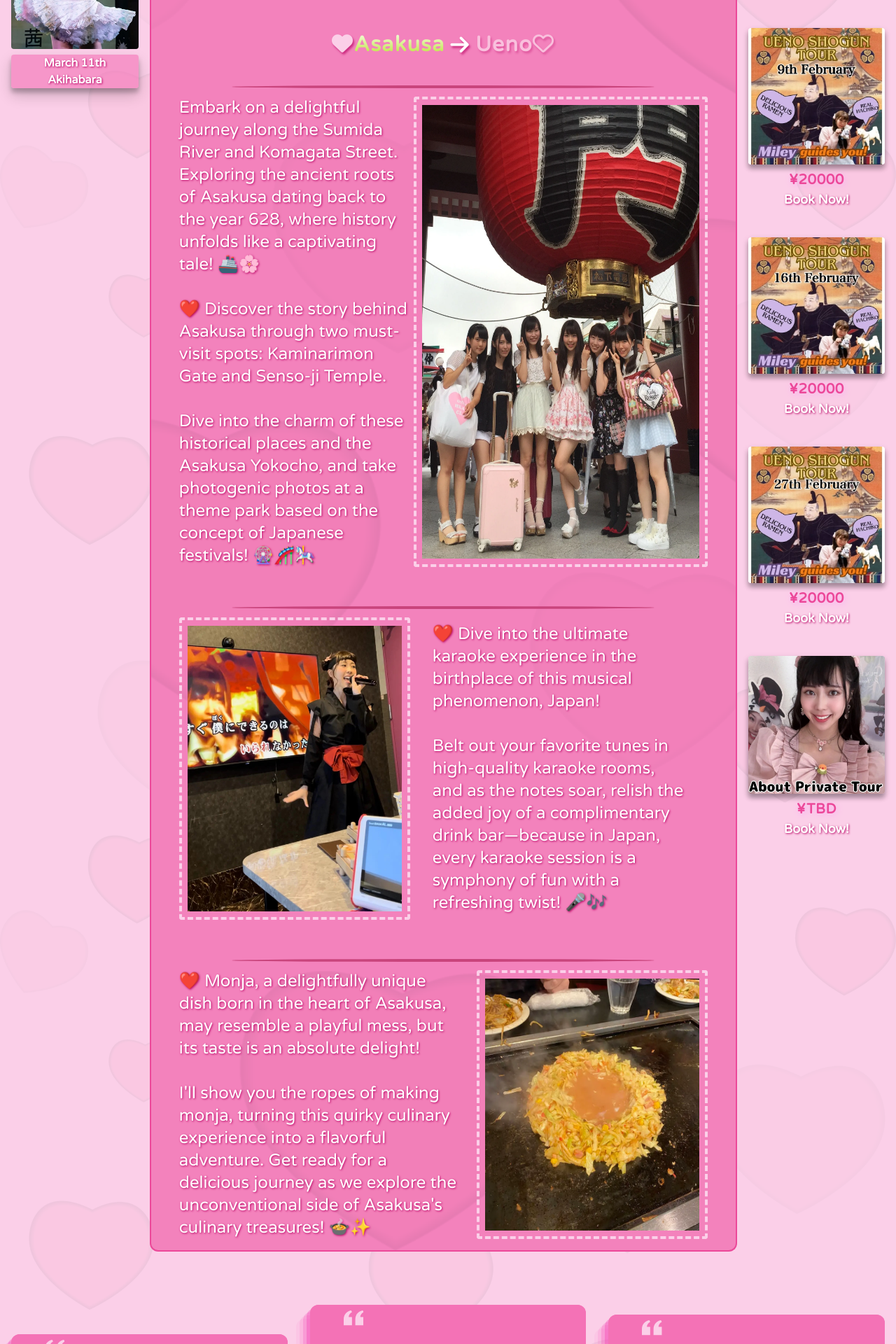
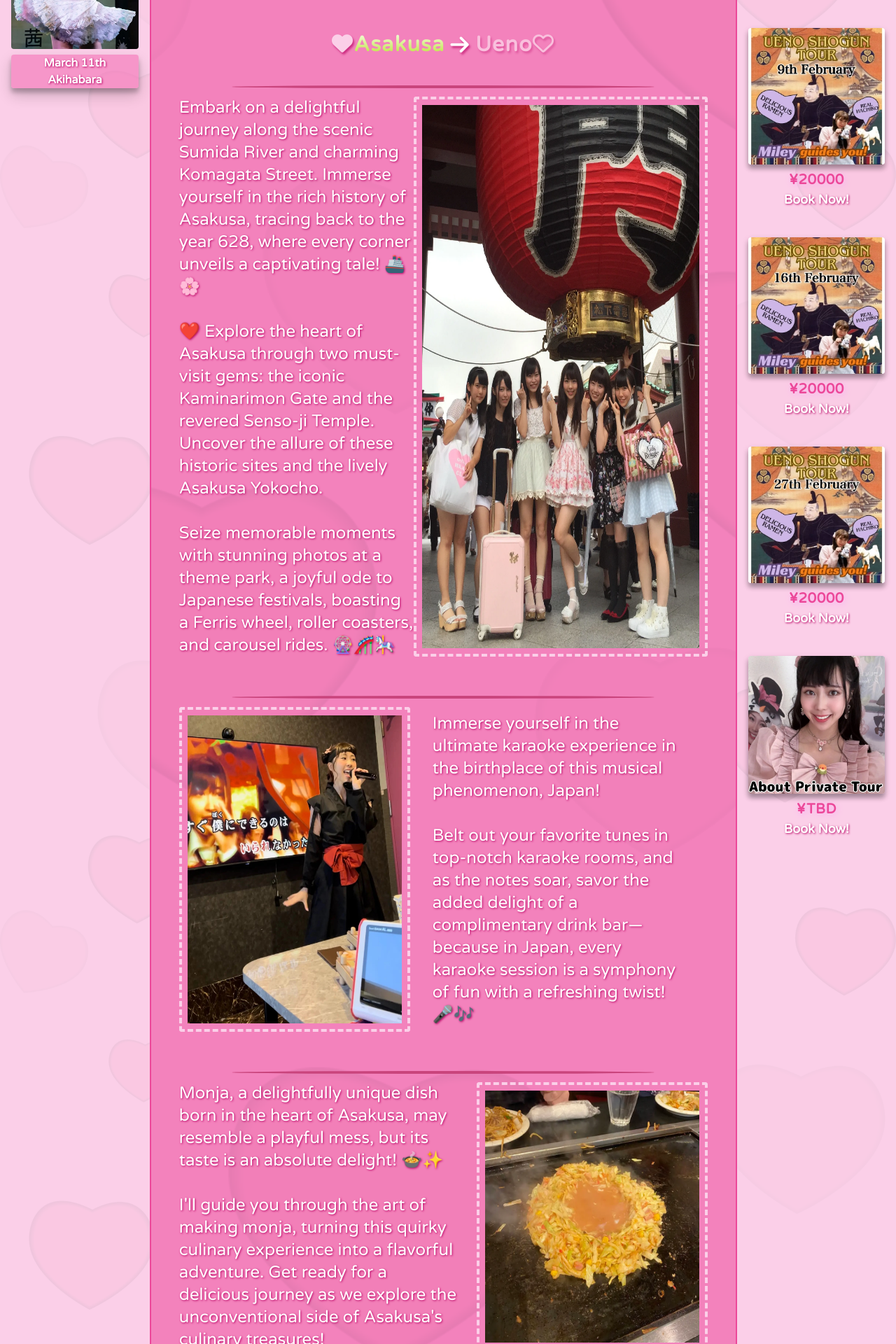
Before and after one commit to brandonrainey/smiley-tours, a Next.js app: page / in a window 1280 px wide. Shown: the part 1220-3140 px from the top of the page at 70% size. Built offline with nearby package versions, Linux system fonts and the light colour scheme; what tailwindcss-animated would draw is missing.

Commit message:
removed some components from client components/refactored some main content text

```diff
--- a/components/Footer.tsx
+++ b/components/Footer.tsx
@@ -1,5 +1,3 @@
-'use client'
-
 import React, { useState } from 'react'
 import Image from 'next/image'
 
@@ -7,6 +5,7 @@ export default function Footer() {
   const [copySuccess, setCopySuccess] = useState('')
 
   const copyToClipboard = async (text: string) => {
+    if (typeof window !== 'undefined') {
       try {
         await navigator.clipboard.writeText(text)
         setCopySuccess('Copied!')
@@ -14,6 +13,7 @@ export default function Footer() {
       } catch (err) {
         setCopySuccess('Failed to copy text')
         setTimeout(() => setCopySuccess(''), 1500)
+      }
     }
   }
 
--- a/components/InfoSidebar.tsx
+++ b/components/InfoSidebar.tsx
@@ -1,9 +1,7 @@
-'use client'
-
 import React from 'react'
 
 interface InfoSidebarProps {
-  eventsRef: any
+  eventsRef: React.RefObject<HTMLElement>
 }
 
 export default function InfoSidebar({ eventsRef }: InfoSidebarProps) {
--- a/components/MainContent.tsx
+++ b/components/MainContent.tsx
@@ -1,5 +1,3 @@
-'use client'
-
 import React, { useState, useEffect } from 'react'
 import Image from 'next/image'
 import { useInView } from 'react-intersection-observer'
@@ -154,19 +152,21 @@ export default function MainContent() {
                   }`}
                   key="asakusa"
                 >
-                  Embark on a delightful journey along the Sumida River and
-                  Komagata Street. Exploring the ancient roots of Asakusa dating
-                  back to the year 628, where history unfolds like a captivating
-                  tale! 🚢🌸
+                  Embark on a delightful journey along the scenic Sumida River
+                  and charming Komagata Street. Immerse yourself in the rich
+                  history of Asakusa, tracing back to the year 628, where every
+                  corner unveils a captivating tale! 🚢🌸
                   <br />
                   <br />
-                  ❤️ Discover the story behind Asakusa through two must-visit
-                  spots: Kaminarimon Gate and Senso-ji Temple.
+                  ❤️ Explore the heart of Asakusa through two must-visit gems:
+                  the iconic Kaminarimon Gate and the revered Senso-ji Temple.
+                  Uncover the allure of these historic sites and the lively
+                  Asakusa Yokocho.
                   <br />
                   <br />
-                  Dive into the charm of these historical places and the Asakusa
-                  Yokocho, and take photogenic photos at a theme park based on
-                  the concept of Japanese festivals! 🎡🎢🎠
+                  Seize memorable moments with stunning photos at a theme park,
+                  a joyful ode to Japanese festivals, boasting a Ferris wheel,
+                  roller coasters, and carousel rides. 🎡🎢🎠
                 </p>
               ) : (
                 <p
@@ -177,17 +177,17 @@ export default function MainContent() {
                   }`}
                   key="ueno"
                 >
-                  Embark on a whimsical journey to the National Museum of Nature
-                  and Science! 🌿
+                  Embark on a whimsical journey to the enchanting National
+                  Museum of Nature and Science! 🌿
                   <br />
                   <br />
-                  Unveil the secrets of the natural world and be sure to catch a
-                  glimpse of the legendary Hachiko, the loyal pup who touched
-                  hearts worldwide. 🐾
+                  Uncover the fascinating secrets of the natural world and don&apos;t
+                  miss the chance to catch a glimpse of the legendary Hachiko,
+                  the loyal pup who touched hearts worldwide. 🐾
                   <br />
                   <br />
-                  Let curiosity guide your steps and smiles brighten your
-                  adventure! ✨{' '}
+                  Let curiosity be your compass, and let smiles illuminate your
+                  delightful adventure! ✨{' '}
                 </p>
               )}
             </div>
@@ -200,7 +200,7 @@ export default function MainContent() {
                 key={'asakusa1'}
                 width={420}
                 height={300}
-                placeholder='blur'
+                placeholder="blur"
                 className={`rounded custom:ml-auto mx-auto border-dashed border-4 border-pink-200 p-2 opacity-0  ${
                   inView2 || area !== prevArea
                     ? 'animate-fade-left animate-duration-[1200ms] animate-ease-in-out opacity-100'
@@ -215,7 +215,7 @@ export default function MainContent() {
                 key={'ueno1'}
                 width={420}
                 height={300}
-                placeholder='blur'
+                placeholder="blur"
                 className={`rounded custom:ml-auto mx-auto border-dashed border-4 border-pink-200 p-2 opacity-0  ${
                   inView2 || area !== prevArea
                     ? 'animate-fade-left animate-duration-[1200ms] animate-ease-in-out opacity-100'
@@ -236,7 +236,7 @@ export default function MainContent() {
               height={500}
               key={'karaoke1'}
               alt="karaoke image"
-              placeholder='blur'
+              placeholder="blur"
               className={`rounded  mx-auto border-dashed border-4 border-pink-200 p-2 opacity-0  ${
                 inView3 || area !== prevArea
                   ? 'animate-fade-right animate-duration-[1200ms] animate-ease-in-out opacity-100'
@@ -251,7 +251,7 @@ export default function MainContent() {
               height={500}
               key={'shrine1'}
               alt="shrine image"
-              placeholder='blur'
+              placeholder="blur"
               className={`rounded mx-auto border-dashed border-4 border-pink-200 p-2 opacity-0  ${
                 inView3 || area !== prevArea
                   ? 'animate-fade-right animate-duration-[1200ms] animate-ease-in-out opacity-100'
@@ -270,12 +270,12 @@ export default function MainContent() {
                 }`}
                 key={'karaoke2'}
               >
-                ❤️ Dive into the ultimate karaoke experience in the birthplace
-                of this musical phenomenon, Japan!
+                Immerse yourself in the ultimate karaoke experience in the
+                birthplace of this musical phenomenon, Japan!
                 <br />
                 <br />
-                Belt out your favorite tunes in high-quality karaoke rooms, and
-                as the notes soar, relish the added joy of a complimentary drink
+                Belt out your favorite tunes in top-notch karaoke rooms, and as
+                the notes soar, savor the added delight of a complimentary drink
                 bar—because in Japan, every karaoke session is a symphony of fun
                 with a refreshing twist! 🎤🎶
               </p>
@@ -289,9 +289,9 @@ export default function MainContent() {
                 key={'shrine2'}
               >
                 Step into the enchanting Ueno Toushogu Shrine and immerse
-                yourself in the grandeur of the Shogun&apos;s sanctuary. Marvel
-                at the intricate gold fortune papers that add a touch of magic
-                to your spiritual journey!
+                yourself in the grandeur of the Shogun&apos;s sanctuary. Marvel at
+                the intricate gold fortune papers that add a touch of magic to
+                your spiritual journey! 🌟
                 <br />
                 <br />
                 Experience the allure of Kiyomizu Kannondo, a stage hall
@@ -315,15 +315,15 @@ export default function MainContent() {
                 }`}
                 key={'monja1'}
               >
-                ❤️ Monja, a delightfully unique dish born in the heart of
-                Asakusa, may resemble a playful mess, but its taste is an
-                absolute delight!
+                Monja, a delightfully unique dish born in the heart of Asakusa,
+                may resemble a playful mess, but its taste is an absolute
+                delight! 🍲✨
                 <br />
                 <br />
-                I&apos;ll show you the ropes of making monja, turning this
+                I&apos;ll guide you through the art of making monja, turning this
                 quirky culinary experience into a flavorful adventure. Get ready
                 for a delicious journey as we explore the unconventional side of
-                Asakusa&apos;s culinary treasures! 🍲✨
+                Asakusa&apos;s culinary treasures!
                 <br />
               </p>
             ) : (
@@ -337,8 +337,8 @@ export default function MainContent() {
               >
                 Indulge in the ultimate relaxation with our footbath cafe
                 experience. Savor tea time while pampering your feet, complete
-                with a blissful 5-minute massage and a refreshing drink.
-                It&apos;s a treat for your senses!
+                with a blissful 5-minute massage and a refreshing drink. It&apos;s a
+                treat for your senses! 🍵👣
                 <br />
                 <br />
                 Embark on a culinary adventure with my favorite ramen – the
@@ -357,7 +357,7 @@ export default function MainContent() {
               width={330}
               height={500}
               key={'monja2'}
-              placeholder='blur'
+              placeholder="blur"
               className={`custom:mr-auto mx-auto rounded border-dashed border-4 border-pink-200 p-2 opacity-0 ${
                 inView4 || area !== prevArea
                   ? 'animate-fade-left animate-duration-[1200ms] animate-ease-in-out opacity-100'
@@ -372,7 +372,7 @@ export default function MainContent() {
               width={330}
               height={500}
               key={'ramen2'}
-              placeholder='blur'
+              placeholder="blur"
               className={`custom:mr-auto mx-auto rounded border-dashed border-4 border-pink-200 p-2 opacity-0 ${
                 inView4 || area !== prevArea
                   ? 'animate-fade-left animate-duration-[1200ms] animate-ease-in-out opacity-100'
--- a/components/TourSidebar.tsx
+++ b/components/TourSidebar.tsx
@@ -1,5 +1,3 @@
-'use client'
-
 import React from 'react'
 import Image from 'next/image'
 import tourJan29 from '../public/tour-jan29-small.webp'
@@ -77,7 +75,7 @@ const tours = [
 ]
 
 interface TourSidebarProps {
-  tourRef: any
+  tourRef: React.RefObject<HTMLElement>
 }
 
 export default function TourSidebar({ tourRef }: TourSidebarProps) {
@@ -118,7 +116,7 @@ export default function TourSidebar({ tourRef }: TourSidebarProps) {
                 sizes="(max-width: 1100px) 100vw, 288px"
                 width={288}
                 height={288}
-                placeholder='blur'
+                placeholder="blur"
                 className="rounded tourShadow"
               />
 
```
Also changed, not shown: app/page.tsx (+6 -11 lines), components/MobileNav.tsx (+15 -15 lines). Lines whose indentation alone changed are shown as unchanged.
